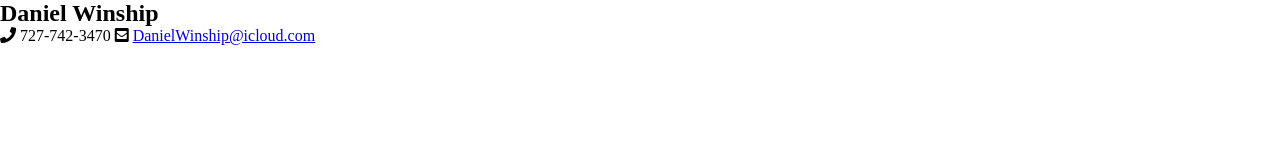
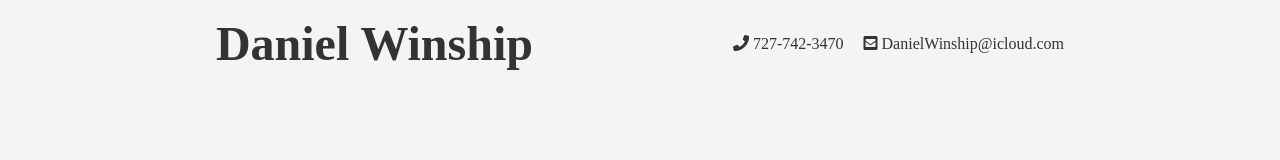
Before and after one commit to Danielwinship/Portfolio, a plain HTML site: page index.html in a window 1280 px wide. Drawn offline with Linux system fonts and the light colour scheme.

Commit message:
built out utility classes / added styling to navbar

```diff
--- a/css/style.css
+++ b/css/style.css
@@ -1,5 +1,6 @@
 :root {
-
+ --font-style: font-family: 'Roboto', sans-serif;
+ --font-color: #333;
 }
 
 
@@ -9,5 +10,36 @@
   box-sizing: border-box;
 }
 
+body {
+  font-family: var(--font-style);
+  background: #f4f4f4;
+  color: var(--font-color);
+}
+
+a {
+  color: var(--font-color);
+  text-decoration: none;
+  cursor: pointer;
+
+}
 
 /* Utility */
+.l-heading { font-size: 4rem}
+.m-heading {font-size: 3rem}
+.s-heading {font-size: 2rem}
+
+
+
+
+/* Navbar */
+#main-nav .container {
+  display: flex;
+  justify-content: space-evenly;
+  align-items: center;
+  text-align: center;
+  padding: 1rem;
+}
+
+#main-nav .container .fa-envelope-square {
+  margin-left: 1rem;
+}
```
